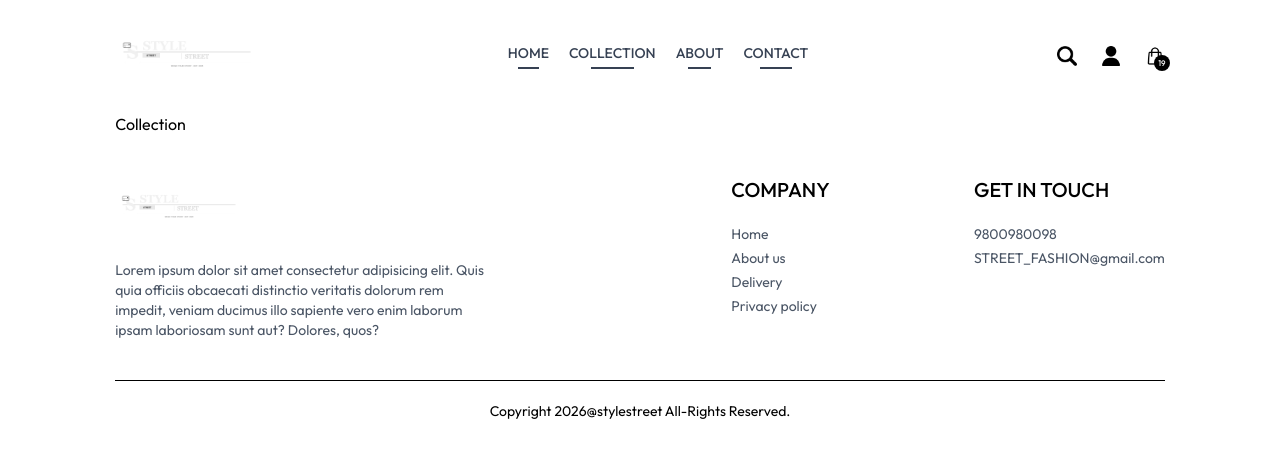
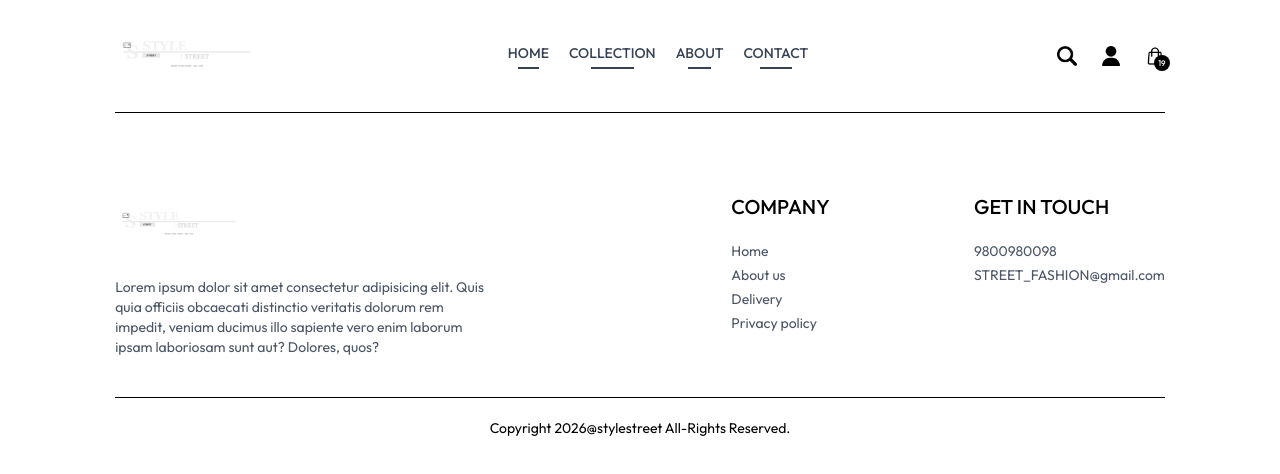
Before and after one commit to Sainrai0suiiiii/Ecommerce, a React (Vite) app in the folder frontend/: page /collection in a window 1280 px wide. Shown: the top 474 px of the page. Built offline with nearby package versions, Linux system fonts and the light colour scheme.

Commit message:
component

```diff
--- a/frontend/src/pages/Collection.jsx
+++ b/frontend/src/pages/Collection.jsx
@@ -1,8 +1,14 @@
-import React from 'react'
+import React, { useContext } from 'react'
+import { ShopContext } from '../context/ShopContext'
 
 const Collection = () => {
+
+  const { products }= useContext(ShopContext);
   return (
-    <div>Collection</div>
+    <div className='flex flex-col sm:flex-row gap-1 sm:gap-10 pt-10 border-t'>
+
+      {/*  */}
+    </div>
   )
 }
 
```
